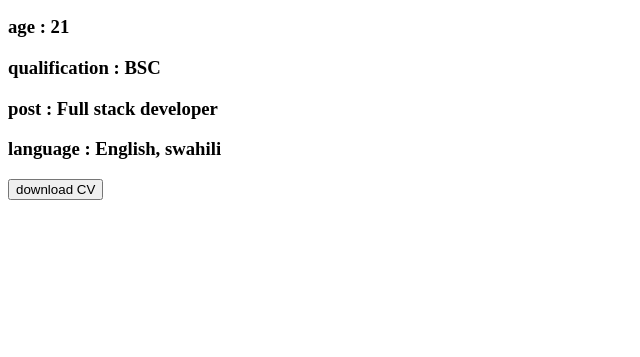
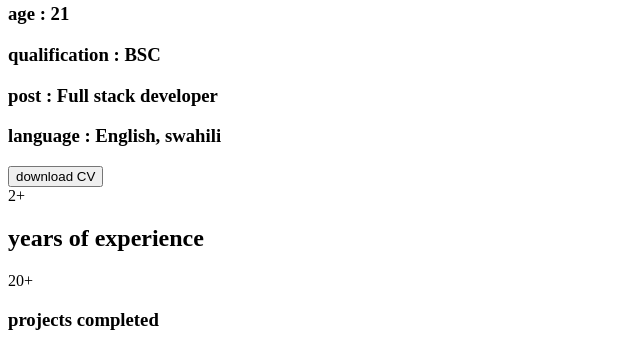
Before and after one commit to phinic925/portfolio, a plain HTML site: page index.html in a window 1280 px wide. Shown: the part 443-800 px from the top of the page, without its empty margins (0-640 px from the left). Drawn offline with Linux system fonts and the light colour scheme.

```diff
--- a/index.html
+++ b/index.html
@@ -32,7 +32,7 @@
         <a href="#about"><button class="btn">about me <i class="fas fa-user"></i></button></a>
 
 </div>
-    <div class="about">
+    <section class="about">
        <h1> <span> about </span> me </h1>
 
         <div class="infor">
@@ -43,11 +43,25 @@
             <h3> <span> language : </span> English, swahili </h3>
             <a href="#"><button class="btn"> download CV <i class="download"></i> </button></a>
         </div>
-        <div>
+        <div class="row">
+       <div class="cont">
+           <span> 2+ </span>
+           <h2> years of experience </h2>
+
+     </div>
+     <div class="cont">
+         <span> 20+ </span>
+         <h3> projects completed </h3>
+
+          </div>
+        </div>
+
 
 
         </div>
-       </div>
+    </section>
+      <!--about section ends-->
+      <section class="education"> </section>
 
 
 
```
